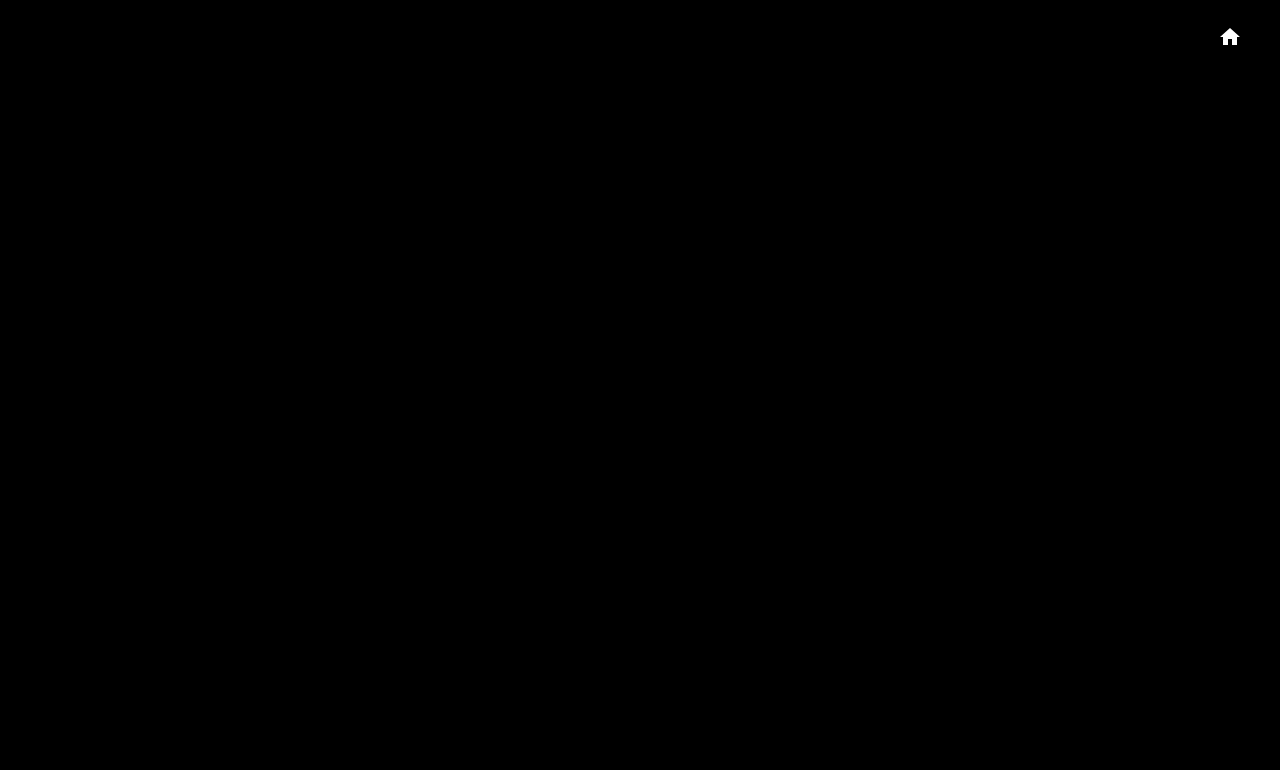
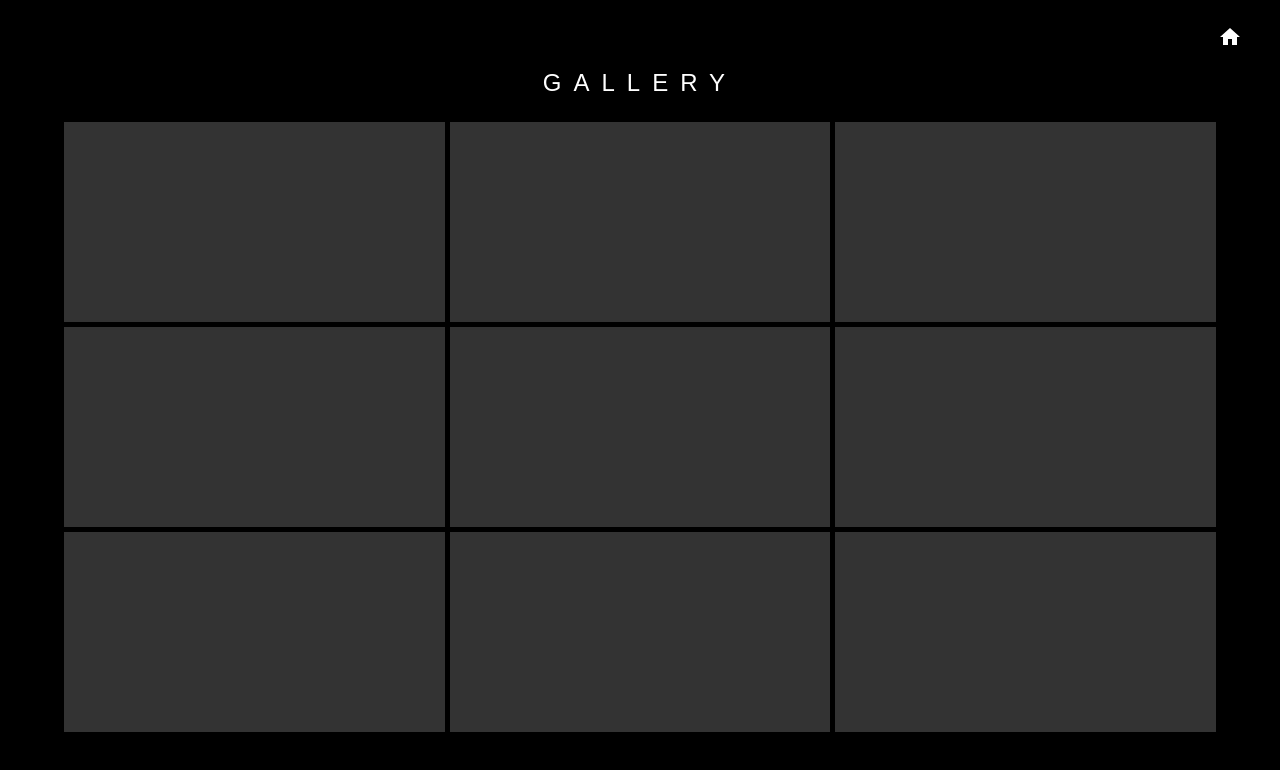
Before and after one commit to atyderada/adr-site, a React (Create React App) app: page / in a window 1280 px wide. Both pictures are taken after a click on the element "GALLERY". Shown: the top 770 px of the page. Built offline with nearby package versions, Linux system fonts and the light colour scheme.

Commit message:
addded gallery grid

```diff
--- a/src/Container/Gallery/Gallery.css
+++ b/src/Container/Gallery/Gallery.css
@@ -1,11 +1,24 @@
 #galleryContainer {
     width: 100vw;
     height: 100vh;
+    color: white;
     display: flex;
-    flex-direction: row;
-    align-content: stretch;
+    flex-direction: column;
+    justify-content: center;
+    align-items: center;
     background-color: black;
-    justify-content: flex-start;
+}
+#galleryTitle {
+    font-size: 16px;
+    letter-spacing: 8px;
+    margin: 0 0 20px;
+}
+#imageContainer {
+    width: 80vw;
+    height: auto;
+    display: grid;
+    grid-gap: 5px;
+    grid-template-columns: 1fr 1fr;
 }
 #home {
     position: absolute;
@@ -13,10 +26,37 @@
     right: 25px;
 }
 .control {
-    width: 50px;
-    height: 50px;
-    line-height: 50px;
+    width: 30px;
+    height: 30px;
+    line-height: 30px;
+    font-size: 12px;
     border-radius: 50%;
     cursor: pointer;
     transition: color 0.3s;
 }
+.image {
+    background-color: white;
+    height: 15vh;
+    opacity: 0.2;
+}
+
+@media only screen and (min-width: 768px) {
+    /* For desktop: */
+    #galleryTitle {
+        font-size: 24px;
+        letter-spacing: 12px;
+        margin: 0 0 25px;
+    }
+    #imageContainer {
+        width: 90vw;
+        grid-template-columns: 1fr 1fr 1fr;
+    }
+    .image {
+        height: 25vh;
+    }
+    .control {
+        width: 50px;
+        height: 50px;
+        line-height: 50px;
+    }
+}
--- a/src/Container/Gallery/Gallery.js
+++ b/src/Container/Gallery/Gallery.js
@@ -10,7 +10,18 @@ const gallery = ( props ) => {
                     <path fill="#fff" d="M10,20V14H14V20H19V12H22L12,3L2,12H5V20H10Z" />
                 </svg>
             </div>
-            <h2>Gallery</h2>
+            <div id="galleryTitle">GALLERY</div>
+            <div id="imageContainer">
+                <div className="image"></div>
+                <div className="image"></div>
+                <div className="image"></div>
+                <div className="image"></div>
+                <div className="image"></div>
+                <div className="image"></div>
+                <div className="image"></div>
+                <div className="image"></div>
+                <div className="image"></div>
+            </div>
         </div>
     );
 };
--- a/src/Container/LandingScreen/LandingScreen.js
+++ b/src/Container/LandingScreen/LandingScreen.js
@@ -16,14 +16,14 @@ const landing = ( props ) => {
         //add in a new raindrop with various randomizations to certain CSS properties
         var dropStyle = {
             left: increment + "%",
-            bottom: randoFiver - 1 + 98 + "%",
+            bottom: randoFiver - 1 + 95 + "%",
             animationDelay: randoHundo * 0.01 + 's',
             animationDuration: 0.5 + randoHundo * 0.01 + 's',
         }
         var backDropStyle = {
             right: increment + "%",
             bottom: randoFiver - 1 + 100 + "%",
-            animationDelay: randoHundo * 0.01  + 's',
+            animationDelay: randoHundo * 0.02  + 's',
             animationDuration: 0.5 + randoHundo * 0.01 + 's',
         }
         var stemStyle = {
--- a/src/Container/Menu/Menu.css
+++ b/src/Container/Menu/Menu.css
@@ -41,6 +41,6 @@
         justify-content: flex-start;
     }
     .banner {
-        border: 1px solid rgba(0, 0, 0, 0.7);
+        border: 0.5px solid rgba(0, 0, 0, 0.7);
     }
 }
```
